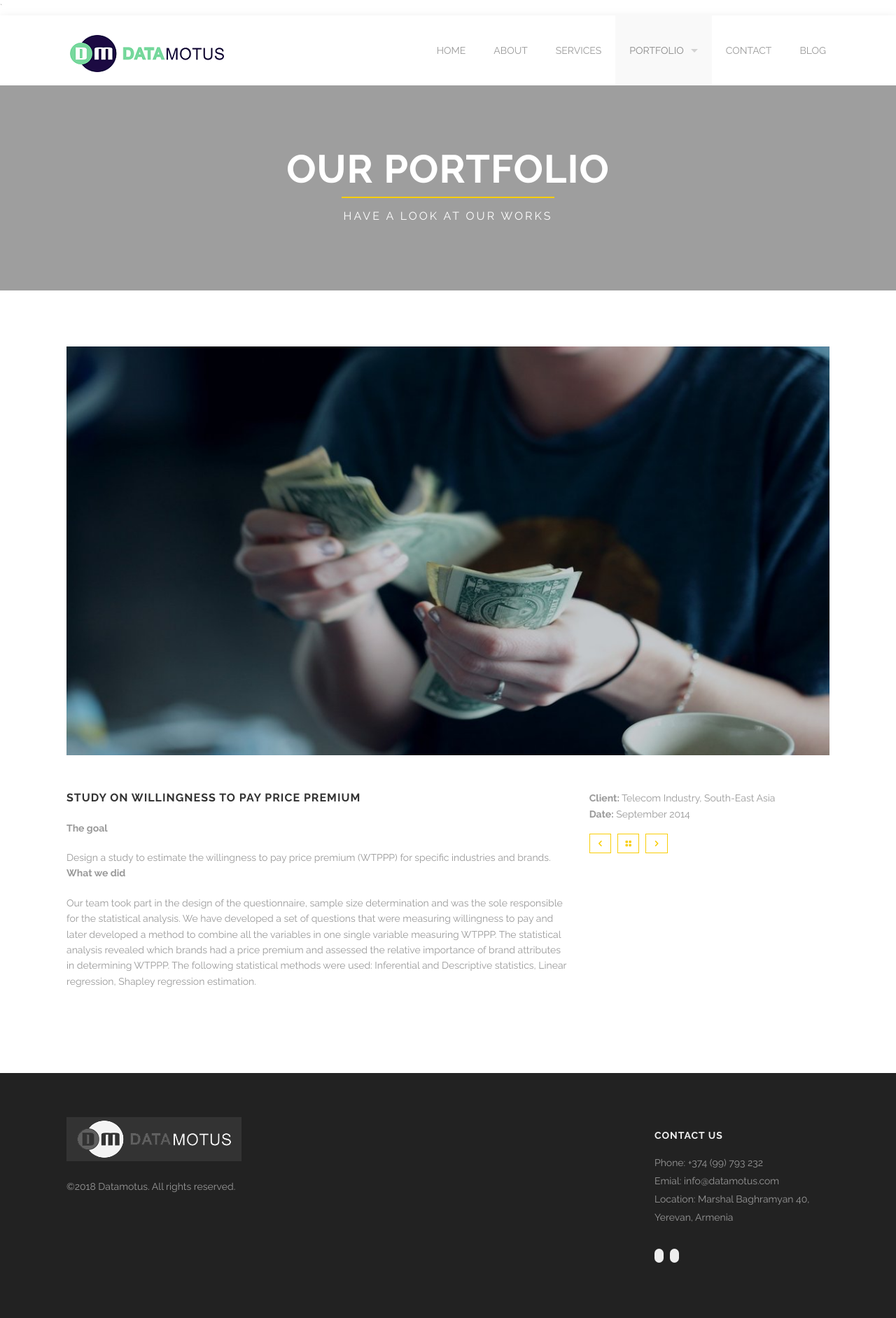
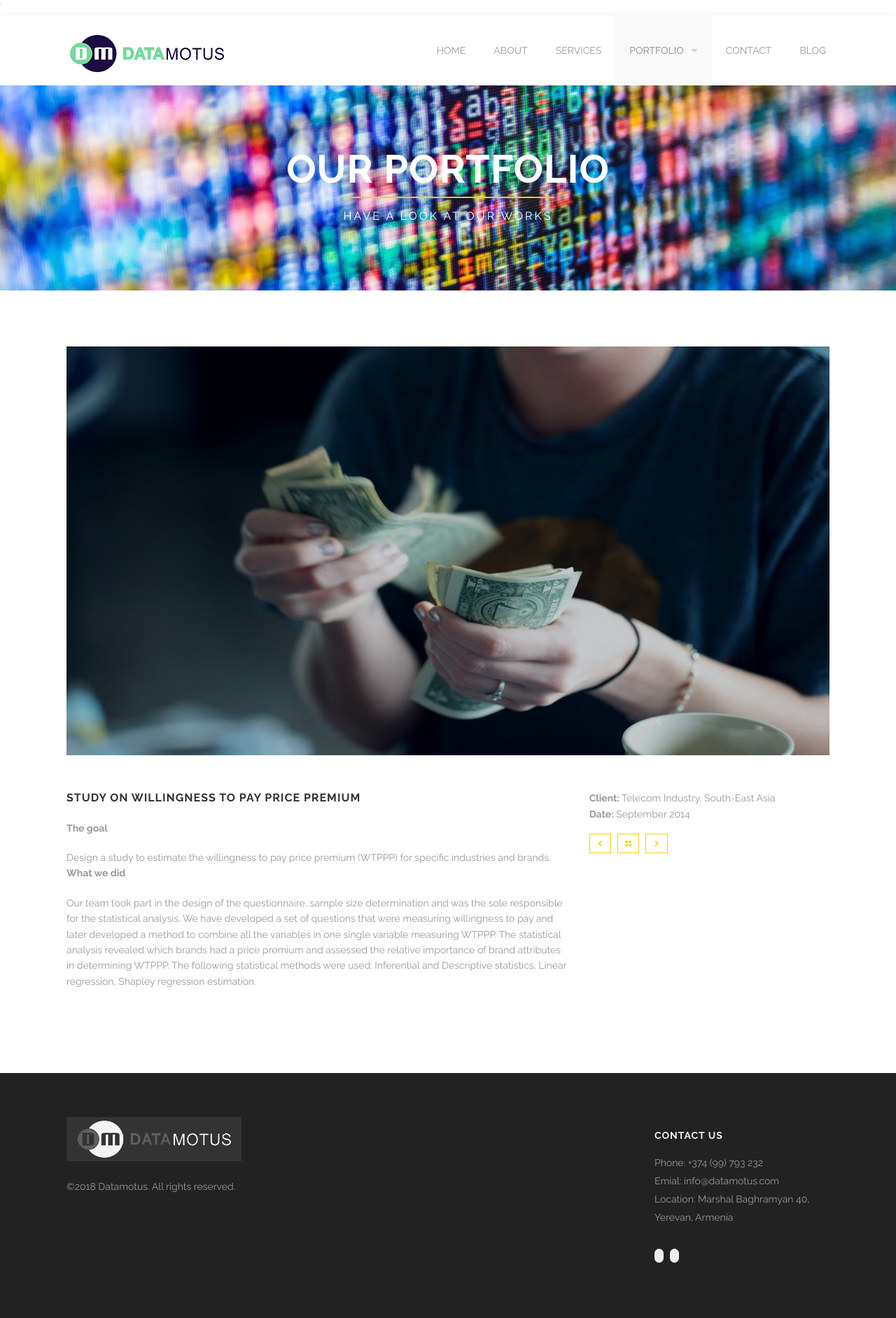
Before and after one commit to Habet/datamotus.github.io, a Jekyll site: the page built from portfolio-item-2.html, in a window 1280 px wide. Shown: the whole page at 70% size. Built offline with Jekyll 4.4.1, drawn with Linux system fonts in a browser that asks for light colours.

Commit message:
Update portfolio-item-2.html

```diff
--- a/portfolio-item-2.html
+++ b/portfolio-item-2.html
@@ -5,7 +5,7 @@
 ---
 
 
-<div class='full parallax' style='background-image: url(images/@stock/portfolio.jpg); color: #fff;'>
+<div class='full parallax' style='background-image: url(images/@stock/portfolio.jpeg); color: #fff;'>
   <div class='row'>
     <div class='large-12 columns'>
       {% include section-header.html title="Our portfolio" tagline="Have a look at our works" color="#fff" class="big" %}
```
